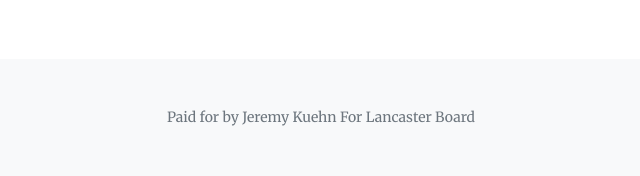
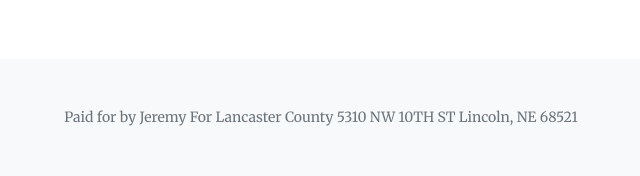
Before and after one commit to arkterra90/district_2, a Django app: page / in a window 1280 px wide. Shown: the part 4515-4691 px from the top of the page, without its empty margins (319-959 px from the left). Run offline with Django 5.2, Linux system fonts and the light colour scheme; parts of the project's set-up code (start-up, migrations or seed data) failed here and were passed over; some libraries are stand-ins or nearby versions.

Commit message:
Update layout.html
Updated campaign disclosure

```diff
--- a/district2/website/templates/website/layout.html
+++ b/district2/website/templates/website/layout.html
@@ -83,7 +83,7 @@
     {% endblock %}
 
     <footer class="bg-light py-5">
-        <div class="container px-4 px-lg-5"><div class="small text-center text-muted">Paid for by Jeremy Kuehn For Lancaster Board</div></div>
+        <div class="container px-4 px-lg-5"><div class="small text-center text-muted">Paid for by Jeremy For Lancaster County 5310 NW 10TH ST Lincoln, NE 68521</div></div>
     </footer>
     <!-- Bootstrap core JS-->
     <script src="https://cdn.jsdelivr.net/npm/bootstrap@5.2.3/dist/js/bootstrap.bundle.min.js"></script>
```
